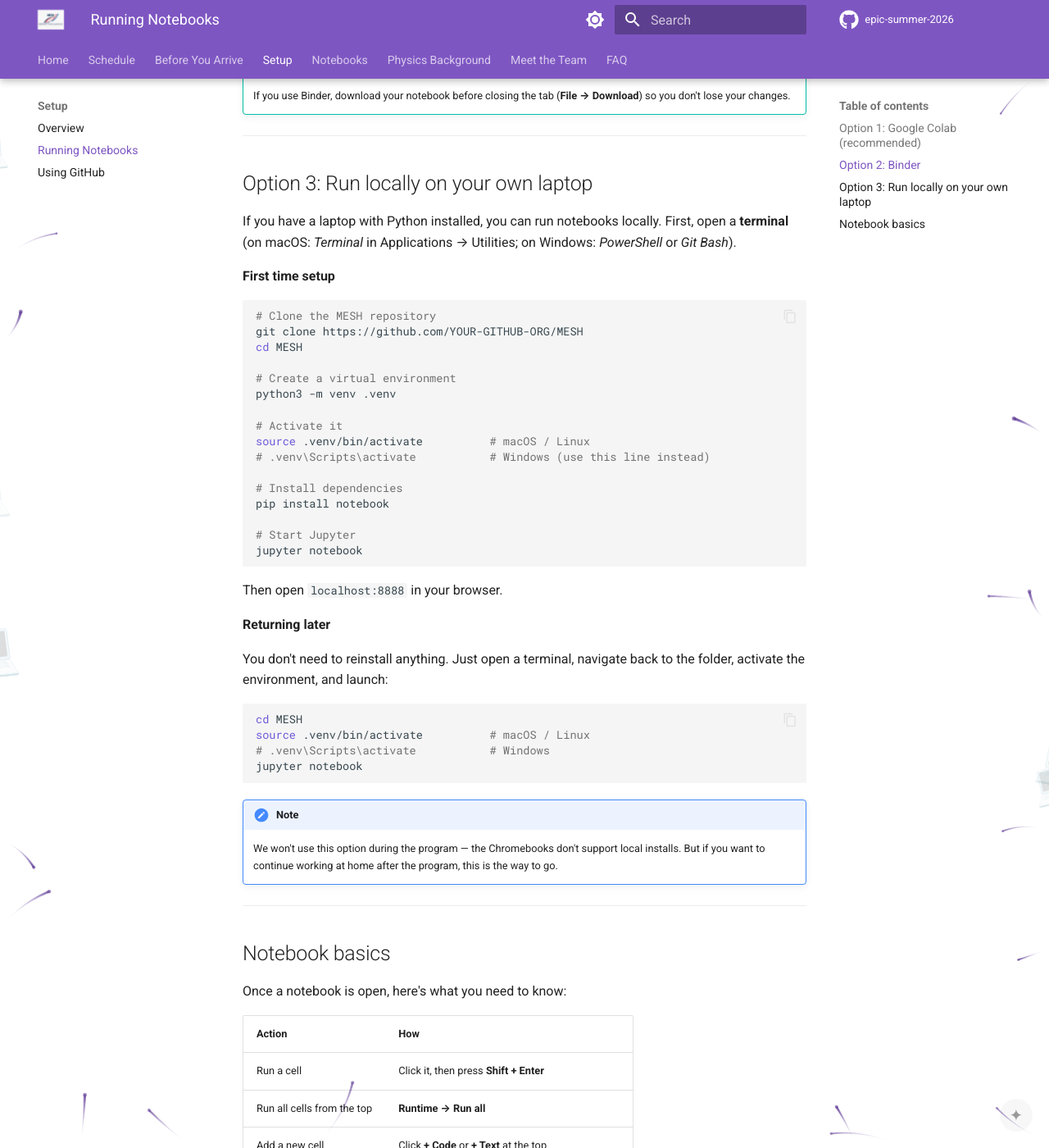
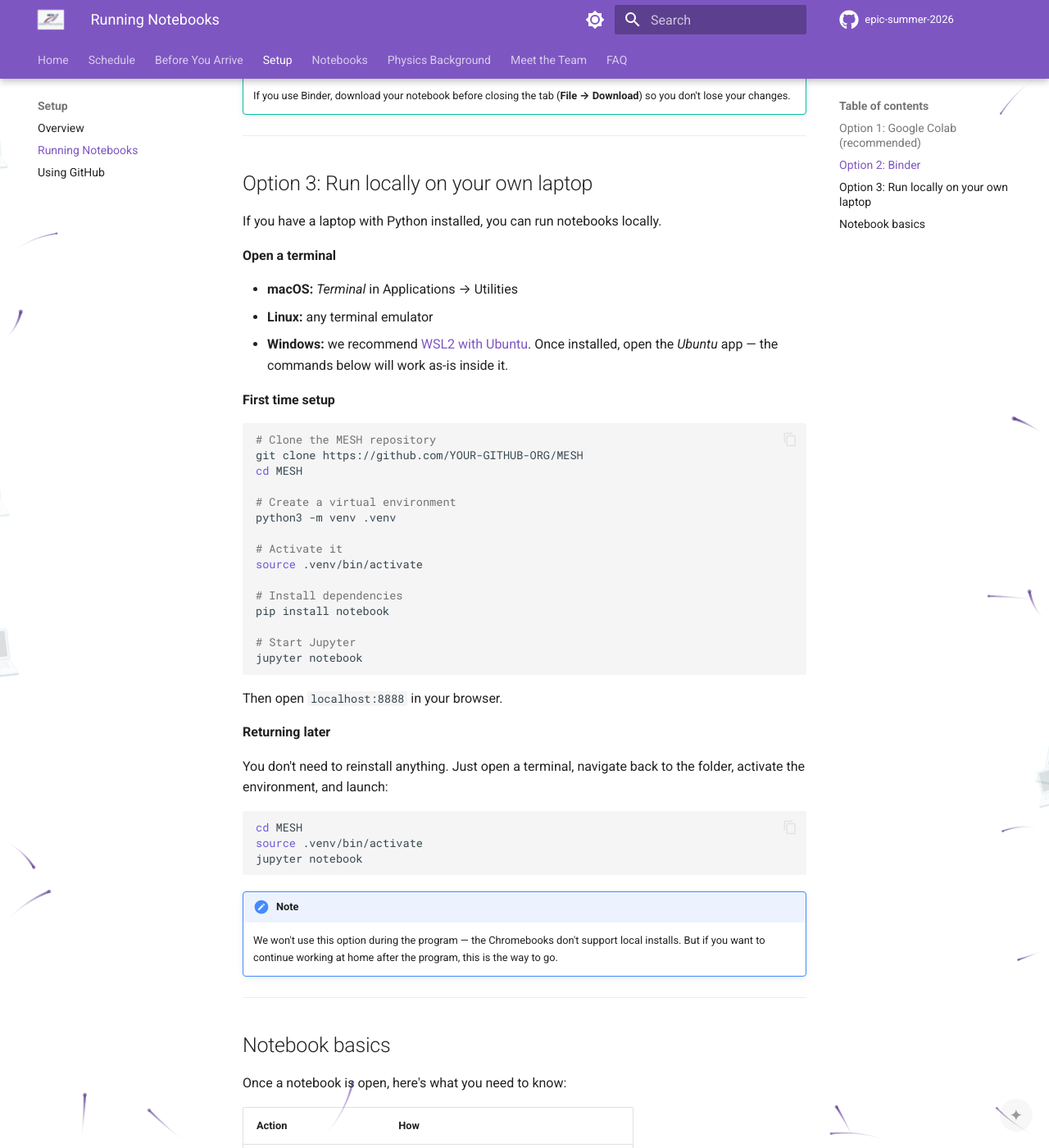
Before and after one commit to olemiss-physics/epic-summer-2026, an MkDocs documentation site: the page built from docs/setup/jupyter.md, in a window 1280 px wide and 1400 px high, scrolled down 1438 px. Shown: the whole window at 82% size. Built offline with MkDocs 1.6.1 and Material for MkDocs 9.7.7, drawn with Linux system fonts in a browser that asks for light colours; comment, search, counter and statistics services are not loaded.

Commit message:
Recommend WSL2/Ubuntu for Windows local setup

````diff
--- a/docs/setup/jupyter.md
+++ b/docs/setup/jupyter.md
@@ -49,7 +49,13 @@ Click a Binder badge on any [Notebook page](../notebooks/index.md) to launch tha
 
 ## Option 3: Run locally on your own laptop
 
-If you have a laptop with Python installed, you can run notebooks locally. First, open a **terminal** (on macOS: *Terminal* in Applications → Utilities; on Windows: *PowerShell* or *Git Bash*).
+If you have a laptop with Python installed, you can run notebooks locally.
+
+**Open a terminal**
+
+- **macOS:** *Terminal* in Applications → Utilities
+- **Linux:** any terminal emulator
+- **Windows:** we recommend [WSL2 with Ubuntu](https://learn.microsoft.com/en-us/windows/wsl/install). Once installed, open the *Ubuntu* app — the commands below will work as-is inside it.
 
 **First time setup**
 
@@ -62,8 +68,7 @@ cd MESH
 python3 -m venv .venv
 
 # Activate it
-source .venv/bin/activate          # macOS / Linux
-# .venv\Scripts\activate           # Windows (use this line instead)
+source .venv/bin/activate
 
 # Install dependencies
 pip install notebook
@@ -80,8 +85,7 @@ You don't need to reinstall anything. Just open a terminal, navigate back to the
 
 ```bash
 cd MESH
-source .venv/bin/activate          # macOS / Linux
-# .venv\Scripts\activate           # Windows
+source .venv/bin/activate
 jupyter notebook
 ```
 
````
